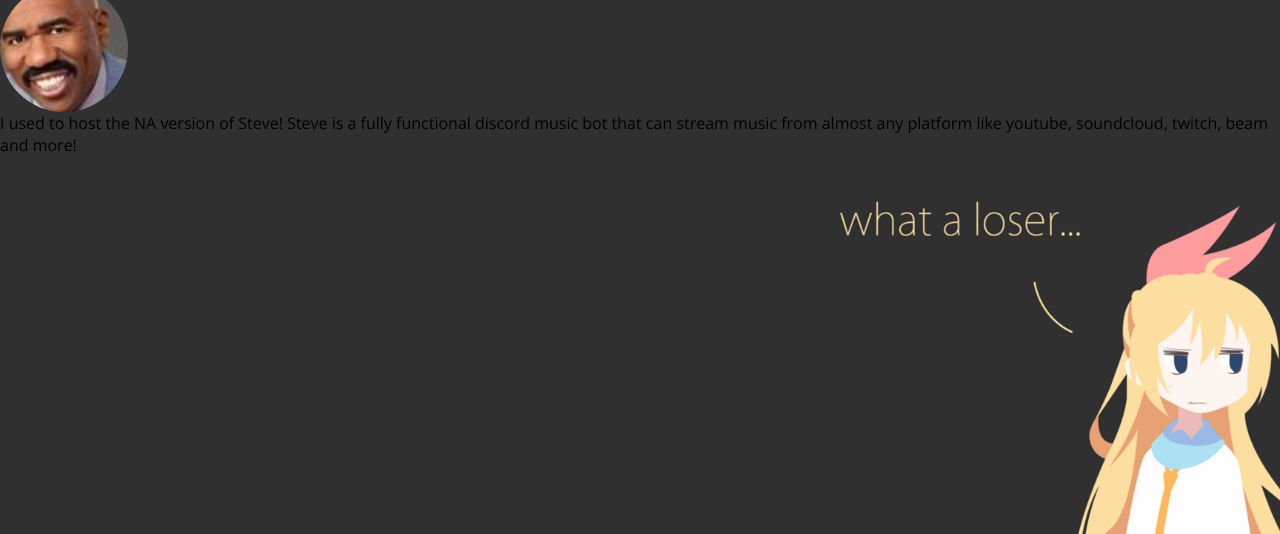
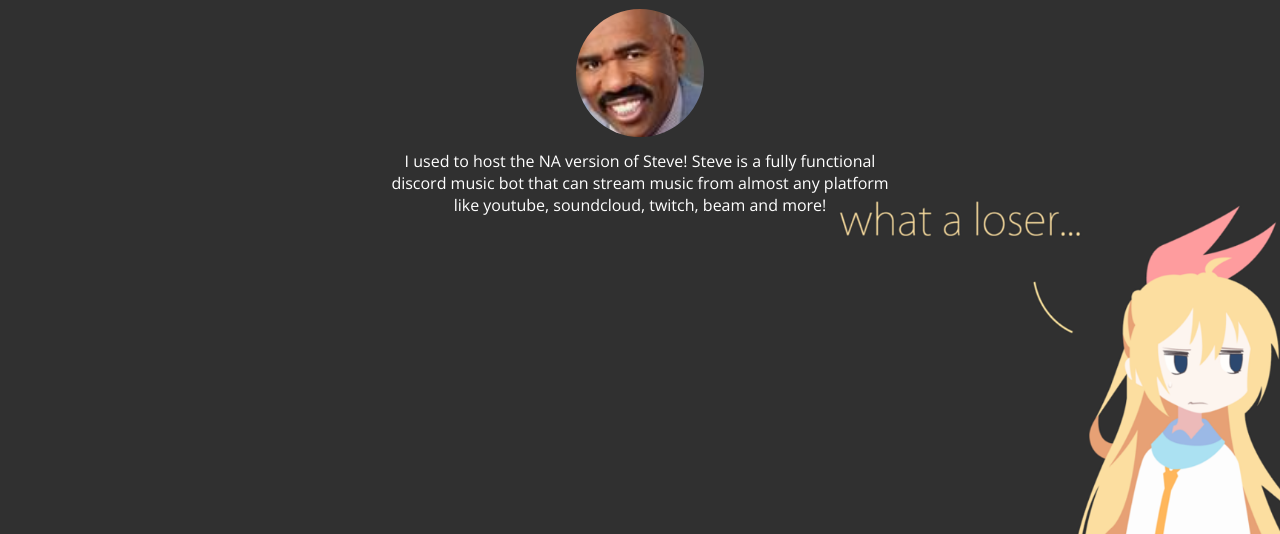
Before and after one commit to Oliyy/kastelofficial.github.io, a plain HTML site: page projects.html in a window 1280 px wide. Shown: the part 266-800 px from the top of the page. Drawn offline with nearby package versions, Linux system fonts and the light colour scheme.

Commit message:
fixed compatibility with css
i ruined things because i changed my mind and now its fixed i think

```diff
--- a/projects.html
+++ b/projects.html
@@ -18,7 +18,7 @@
 
     <h1 id="protitle">My Projects</h1>
     <p id="prosubtitle">These are projects I help with or I have created.</p>
-    <div class="projectsteve"><img src="images/steve.jpg" width="128" height="128" style="border-radius:250px;">
+    <div class="project"><img src="images/steve.jpg" width="128" height="128" style="border-radius:250px;">
         <p>I used to host the NA version of Steve! Steve is a fully functional discord music bot that can stream music from almost any platform like youtube, soundcloud, twitch, beam and more!</p>
 
     </div>
```
